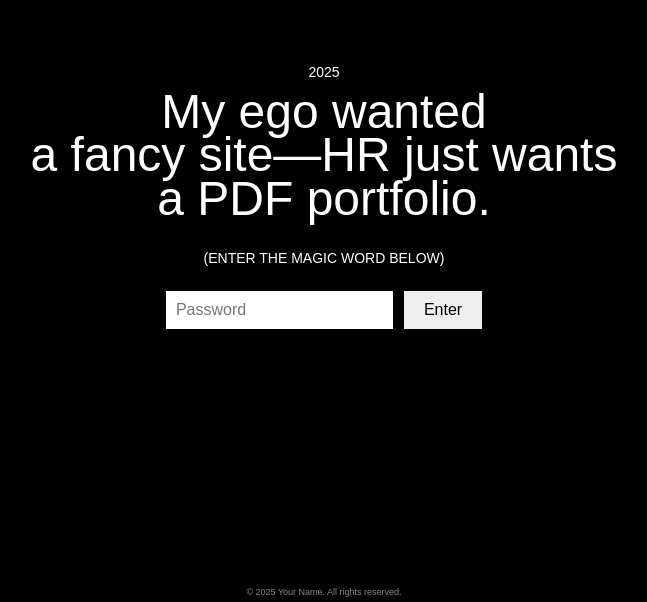
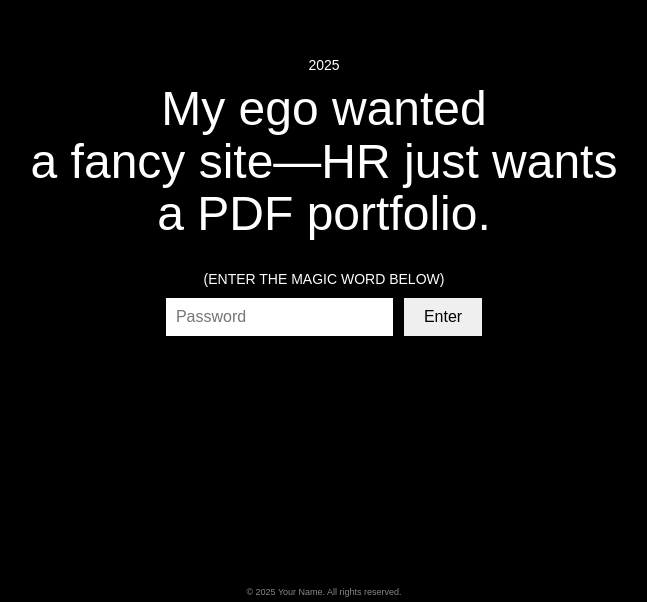
Before and after one commit to notnike/eduardoenrique.com, a plain HTML site: page index.html in a window 1280 px wide. Shown: the part 198-800 px from the top of the page, without its empty margins (316-963 px from the left). Drawn offline with Linux system fonts and the light colour scheme.

Commit message:
Update index.html

```diff
--- a/index.html
+++ b/index.html
@@ -27,7 +27,7 @@
 
     .headline {
       font-size: 48px; /* 👈 Main title size */
-      line-height: 0.9; /* 👈 Line spacing */
+      line-height: 1.1; /* 👈 Line spacing */
       text-align: center;
       max-width: 90%;
     }
@@ -41,7 +41,7 @@
     .login-row {
       display: flex;
       gap: 11px;             /* 👈 Space between input and button */
-      margin-top: 25px;
+      margin-top: 11px;
       margin-bottom: 11px;    /* 👈 Distance to footer (matches footer font size) */
     }
 
@@ -92,7 +92,7 @@
 
   <script>
     function checkPassword() {
-      const correctPassword = "1234"; // 👈 Set your password
+      const correctPassword = "PLEASE"; // 👈 Set your password
       const input = document.getElementById("password").value;
       if (input === correctPassword) {
         window.location.href = "your-file.pdf"; // 👈 Replace with your actual PDF filename
```
